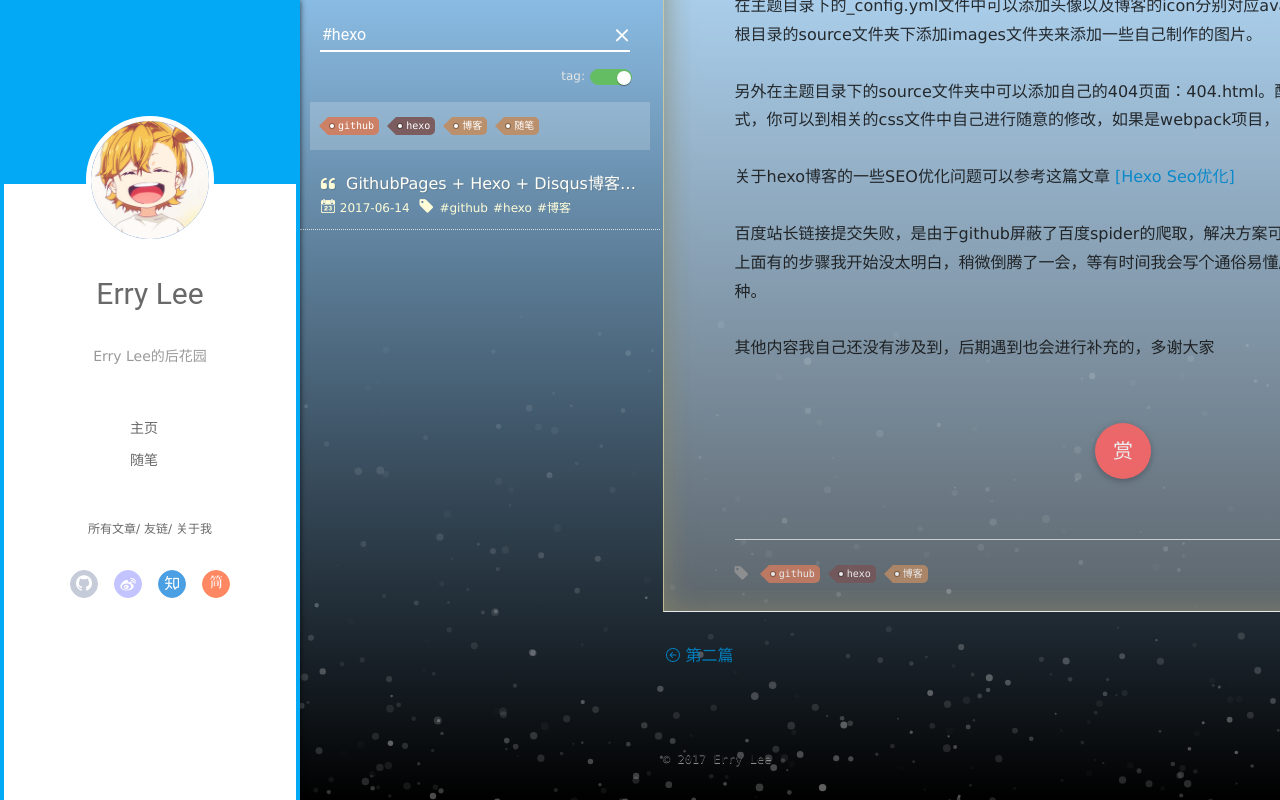
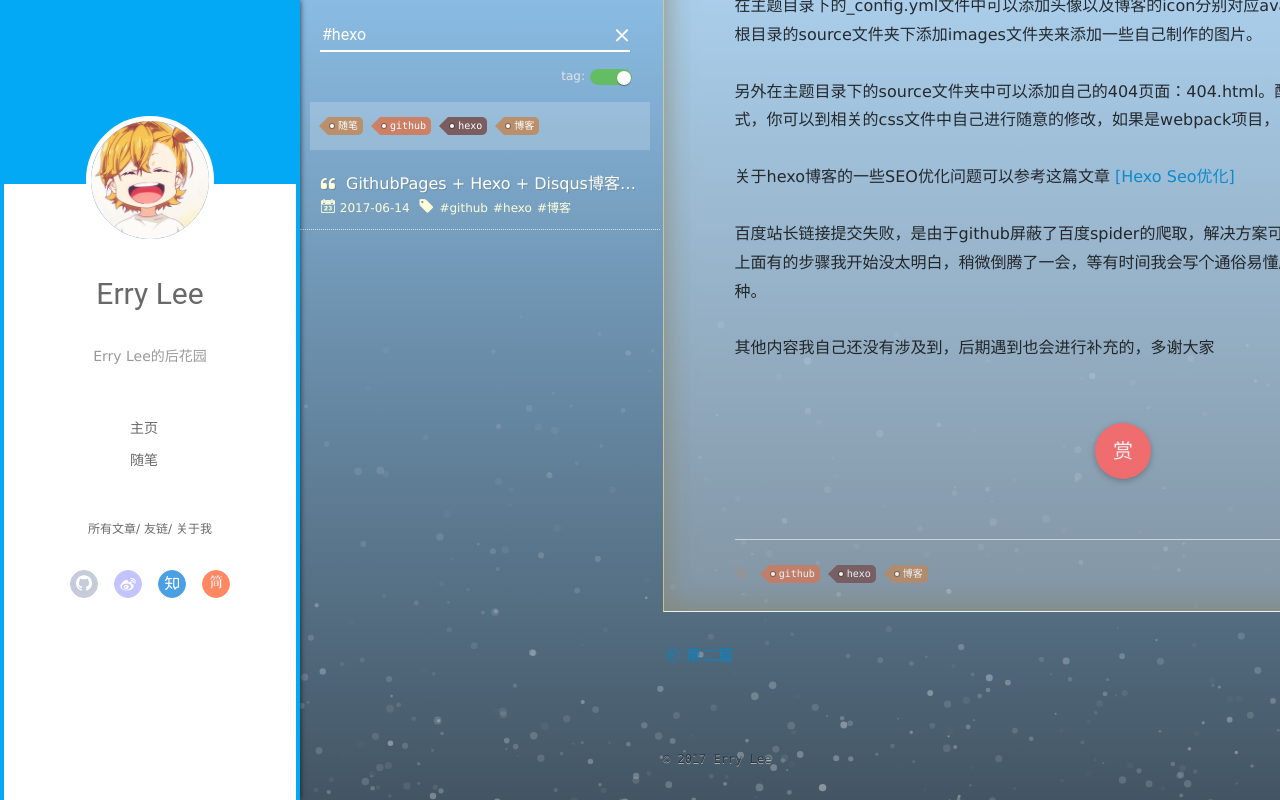
Before and after one commit to ErryLee/ErryLee.github.io, a plain HTML site: page 2017/06/14/Github博客教程/index.html in a window 1280 px wide. Both pictures are taken after a click on the link "hexo". Drawn offline with Linux system fonts and the light colour scheme; a script that the page names is missing.

Commit message:
Site updated: 2017-06-18 22:21:36

```diff
--- a/2017/06/14/Github博客教程/index.html
+++ b/2017/06/14/Github博客教程/index.html
@@ -36,7 +36,7 @@
   <style type="text/css">
 
     #container.show {
-      background: linear-gradient(180deg, rgba(0, 120, 216, 0.41) ,black);
+      background: linear-gradient(180deg, rgba(0, 120, 216, 0.41) ,#435563);
     }
   </style>
 
@@ -513,6 +513,10 @@
           <ul class="article-tag-list" q-show="showTags">
 
               <li class="article-tag-list-item">
+                <a href="javascript:void(0)" class="js-tag color3">随笔</a>
+              </li>
+
+              <li class="article-tag-list-item">
                 <a href="javascript:void(0)" class="js-tag color2">github</a>
               </li>
 
@@ -522,10 +526,6 @@
 
               <li class="article-tag-list-item">
                 <a href="javascript:void(0)" class="js-tag color3">博客</a>
-              </li>
-
-              <li class="article-tag-list-item">
-                <a href="javascript:void(0)" class="js-tag color3">随笔</a>
               </li>
 
             <div class="clearfix"></div>
```
Also changed, not shown: 2017/06/18/第二篇/index.html (+5 -5 lines), archives/2017/06/index.html (+5 -5 lines), archives/2017/index.html (+5 -5 lines), archives/index.html (+5 -5 lines), categories/第一个CG/index.html (+5 -5 lines), index.html (+5 -5 lines), tags/github/index.html (+5 -5 lines), tags/hexo/index.html (+5 -5 lines), tags/index.html (+5 -5 lines), tags/博客/index.html (+5 -5 lines), tags/随笔/index.html (+5 -5 lines).
